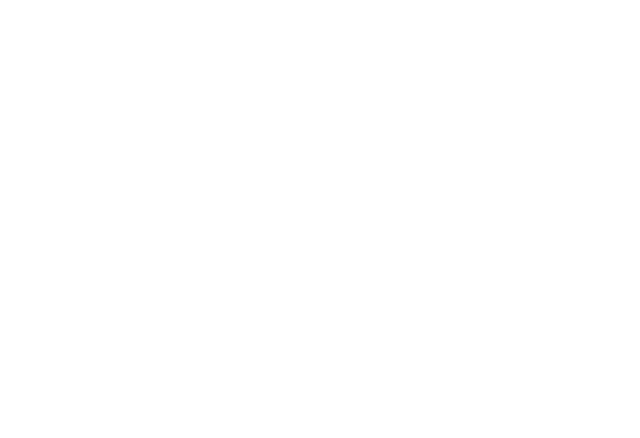
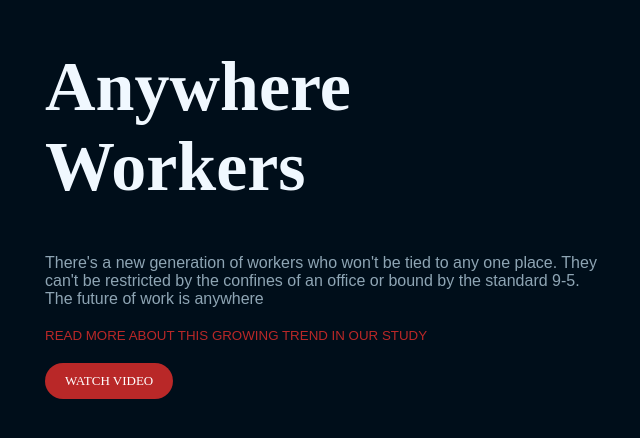
Before and after one commit to EHB-MCT/web1-exercise-04-biekeb, a plain HTML site: page index.html in a window 1280 px wide. Shown: the whole page, without its empty margins (5-645 px from the left). Drawn offline with Linux system fonts and the light colour scheme.

Commit message:
added css and html

```diff
--- a/index.html
+++ b/index.html
@@ -10,6 +10,23 @@
 </head>
 
 <body>
+    <h1>Anywhere
+        <br>
+        Workers
+    </h1>
+
+    <p id="p1">There's a new generation of workers who won't be tied
+        to any one place. They <br>
+    can't be restricted by the confines of an office or bound
+    by the standard 9-5. <br>
+    The future of work is anywhere
+    </p>
+
+    <p id="p2">READ MORE ABOUT THIS GROWING TREND IN OUR STUDY</p>
+
+    <div class="circle">
+        <a href="">WATCH VIDEO</a>
+    </div>
 
 </body>
 
--- a/style.css
+++ b/style.css
@@ -1 +1,43 @@
-/* nothing here */
+body {margin-top: 10px;
+    margin-bottom: 100px;
+    margin-left: 50px;
+    margin-right: 50px;
+    background-color: rgb(0, 14, 26);
+}
+
+
+@import url('https://fonts.googleapis.com/css2?family=Spectral&display=swap');
+
+h1{
+    font-family: 'Spectral', serif;
+    font-size: 70px;
+    color: aliceblue
+
+}
+
+@import url('https://fonts.googleapis.com/css2?family=Karla&family=Spectral&display=swap');
+
+#p1{
+    font-family: 'Karla', sans-serif;
+    color: rgb(142, 165, 180);
+}
+
+
+#p2{
+    font-family: 'Karla', sans-serif;
+    color: rgb(185, 40, 40);
+    font-size: smaller;
+    margin-top: 20px;
+    margin-bottom: 20px;
+}
+
+a:link, a:visited {
+    background-color: rgb(185, 40, 40);
+    color: white;
+    padding: 10px 20px;
+    text-align: center;
+    text-decoration: none;
+    display: inline-block;
+    border-radius: 25px;
+    font-size: small;
+}
```
